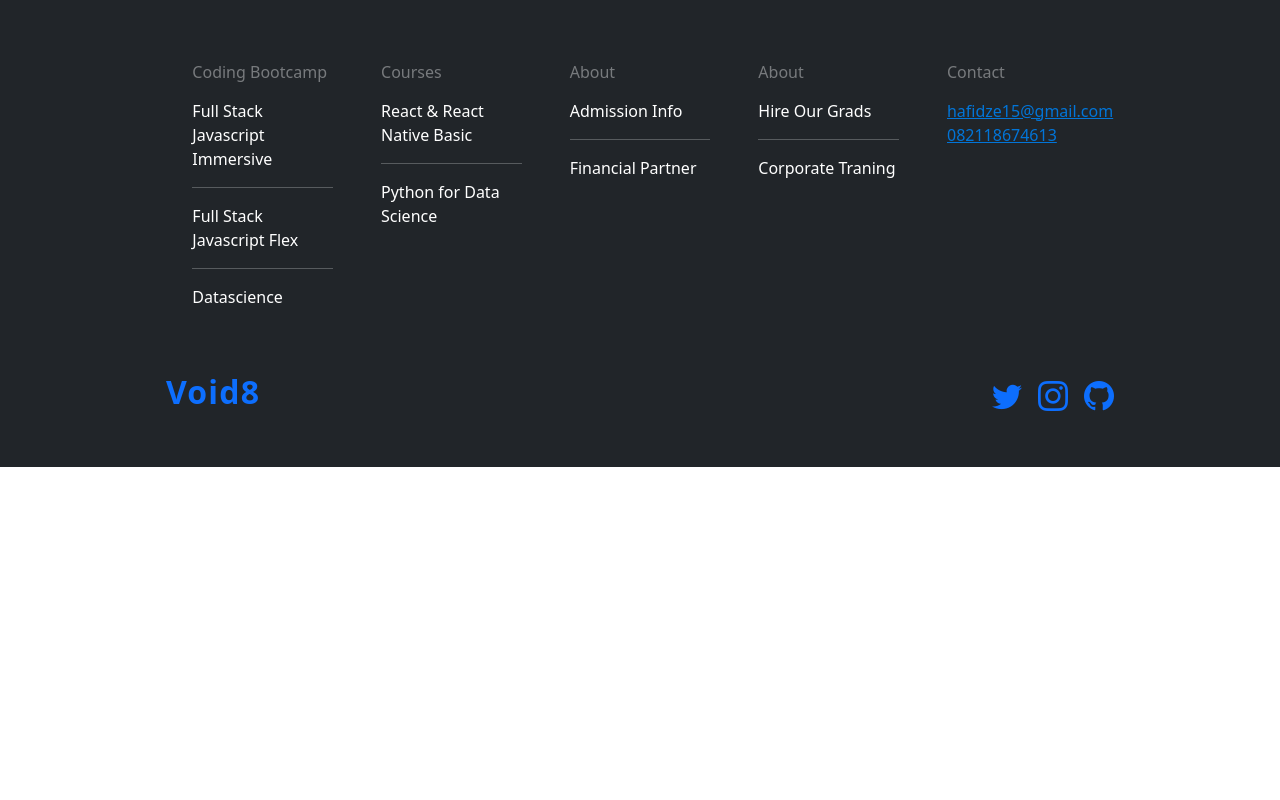
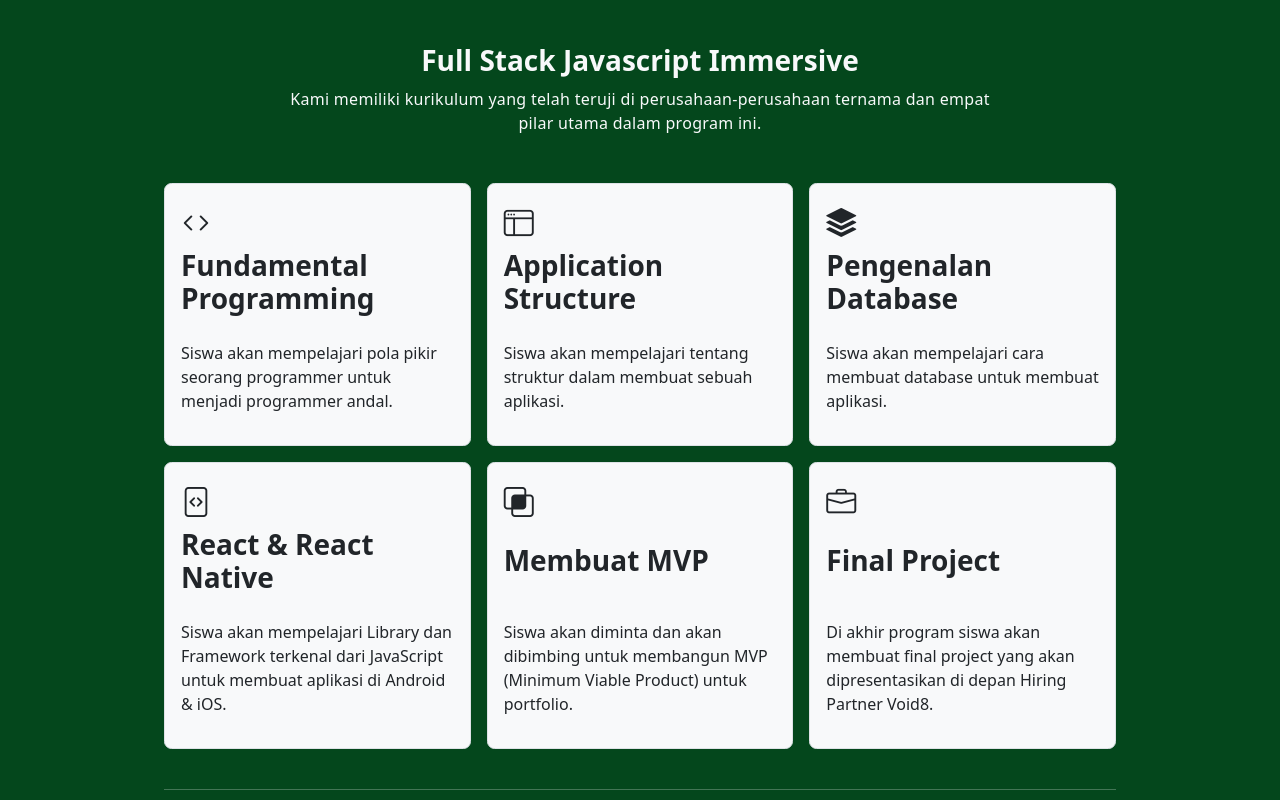
Before and after one commit to hafidzerdityo/react-bootcamp-project, a React (Create React App) app: page /immersivejs in a window 1280 px wide. Shown: the part 1180-1980 px from the top of the page. Before the commit the page ends 1647 px from the top, so only its background shows below. Built offline with nearby package versions, Linux system fonts and the light colour scheme.

Commit message:
init ke berapa ntah

```diff
--- a/public/index.html
+++ b/public/index.html
@@ -21,6 +21,7 @@
   </head>
   <body>
     <noscript>You need to enable JavaScript to run this app.</noscript>
+
     <div id="root"></div>
   </body>
 </html>
--- a/src/App.css
+++ b/src/App.css
@@ -54,6 +54,7 @@
   align-items: center;
   text-align: left;
   height: 50px;
+  margin-bottom: 30px;
 }
 
 .learning-type .card-control-1 h3 {
@@ -125,3 +126,22 @@ ul {
   font-size: 15px;
   margin-bottom: 30px;
 }
+
+.score {
+  background-color: #058c42;
+}
+
+.kurikulum {
+  background-color: #04471c;
+}
+
+.small-container {
+  max-width: 700px;
+  margin: 0 auto;
+  letter-spacing: 0.3px;
+  overflow: auto;
+}
+.medium-container {
+  max-width: 1000px;
+  margin: 0 auto;
+}
--- a/src/components/Footer.js
+++ b/src/components/Footer.js
@@ -5,7 +5,7 @@ const Footer = () => {
   return (
     <footer className="footer bg-dark text-light py-5">
       <div className="container">
-        <div className="row p-3 g-5 d-flex justify-content-center">
+        <div className="row p-3 d-flex justify-content-around">
           <div className="col-md-2 ">
             <div className="link-title">Coding Bootcamp</div>
             <ul className="footer-nav">
@@ -69,22 +69,7 @@ const Footer = () => {
               </li>
             </ul>
           </div>
-          <div className="col-md-2 ">
-            <div className="link-title">About</div>
-            <ul className="footer-nav">
-              <li>
-                <Link to="/" style={{ textDecoration: "none", color: "#fff" }}>
-                  Hire Our Grads
-                </Link>
-              </li>
-              <hr />
-              <li>
-                <Link to="/" style={{ textDecoration: "none", color: "#fff" }}>
-                  Corporate Traning
-                </Link>
-              </li>
-            </ul>
-          </div>
+
           <div className="col-md-2 ">
             <div className="link-title">Contact</div>
             <ul className="footer-nav contact-person">
@@ -102,12 +87,12 @@ const Footer = () => {
 
       <div className="mt-5 container">
         <div className="row align-items-center justify-content-between px-5">
-          <div className="col-md-auto col-12 text-start px-5">
+          <div className="col-md-auto col-12 text-start">
             <Link to="/" style={{ textDecoration: "none" }}>
               <h2 className="footer-brand">Void8</h2>
             </Link>
           </div>
-          <div className="soc col-md-auto col-12 px-5">
+          <div className="soc col-md-auto col-12 ">
             <ul className="row g-3">
               <li className="col-auto">
                 <a href="https://twitter.com/erdityoh">
--- a/src/components/ImmersiveJs.js
+++ b/src/components/ImmersiveJs.js
@@ -3,6 +3,7 @@ import React from "react";
 import ImmersiveShowcase from "./immersiveJsComponents/ImmersiveShowcase";
 import ImmersiveJsScore from "./immersiveJsComponents/ImmersiveJsScore";
 import ImmersiveProgram from "./immersiveJsComponents/ImmersiveProgram";
+import Kurikulum from "./immersiveJsComponents/Kurikulum";
 
 const ImmersiveJs = () => {
   return (
@@ -10,6 +11,7 @@ const ImmersiveJs = () => {
       <ImmersiveShowcase />
       <ImmersiveJsScore />
       <ImmersiveProgram />
+      <Kurikulum />
     </>
   );
 };
--- a/src/components/immersiveJsComponents/ImmersiveJsScore.js
+++ b/src/components/immersiveJsComponents/ImmersiveJsScore.js
@@ -2,7 +2,7 @@ import React from "react";
 
 const ImmersiveJsScore = () => {
   return (
-    <section className="bg-success text-light p-5 my-5">
+    <section className="score text-light p-5 my-5">
       <div className="container ">
         <div className="row ">
           <div className="col">
--- /dev/null
+++ b/src/components/immersiveJsComponents/Kurikulum.js
@@ -0,0 +1,167 @@
+import React from "react";
+
+const Kurikulum = () => {
+  return (
+    <>
+      <section
+        className="kurikulum text-light"
+        style={{ paddingBottom: "30px" }}
+      >
+        <div className="container p-5">
+          <h3
+            className="text-center"
+            style={{ fontWeight: "700", marginBottom: "10px" }}
+          >
+            Full Stack Javascript Immersive
+          </h3>
+          <p className="small-container text-center">
+            Kami memiliki kurikulum yang telah teruji di perusahaan-perusahaan
+            ternama dan empat pilar utama dalam program ini.
+          </p>
+        </div>
+
+        <div className="medium-container px-4 text-dark">
+          <div className="row g-3" style={{ marginBottom: "40px" }}>
+            <div className="col-md-4">
+              <div
+                className="p-3 border bg-light"
+                style={{ borderRadius: "7.5px" }}
+              >
+                <div className="mb-3">
+                  <i className="bi-code" style={{ fontSize: "30px" }}></i>
+                </div>
+                <div>
+                  <div className="card-control-1">
+                    <h3 style={{ fontWeight: "700" }}>
+                      Fundamental Programming
+                    </h3>
+                  </div>
+                  <p>
+                    Siswa akan mempelajari pola pikir seorang programmer untuk
+                    menjadi programmer andal.
+                  </p>
+                </div>
+              </div>
+            </div>
+            <div className="col-md-4">
+              <div
+                className="p-3 border bg-light"
+                style={{ borderRadius: "7.5px" }}
+              >
+                <div className="mb-3">
+                  <i
+                    className="bi-window-sidebar"
+                    style={{ fontSize: "30px" }}
+                  ></i>
+                </div>
+                <div>
+                  <div className="card-control-1">
+                    <h3 style={{ fontWeight: "700" }}>Application Structure</h3>
+                  </div>
+                  <p>
+                    Siswa akan mempelajari tentang struktur dalam membuat sebuah
+                    aplikasi.
+                  </p>
+                </div>
+              </div>
+            </div>
+            <div className="col-md-4">
+              <div
+                className="p-3 border bg-light"
+                style={{ borderRadius: "7.5px" }}
+              >
+                <div className="mb-3">
+                  <i className="bi-stack" style={{ fontSize: "30px" }}></i>
+                </div>
+                <div>
+                  <div className="card-control-1">
+                    <h3 style={{ fontWeight: "700" }}>Pengenalan Database</h3>
+                  </div>
+                  <p>
+                    Siswa akan mempelajari cara membuat database untuk membuat
+                    aplikasi.
+                  </p>
+                </div>
+              </div>
+            </div>
+
+            <div className="col-md-4">
+              <div
+                className="p-3 border bg-light"
+                style={{ borderRadius: "7.5px" }}
+              >
+                <div className="mb-3">
+                  <i className="bi-file-code" style={{ fontSize: "30px" }}></i>
+                </div>
+                <div>
+                  <div className="card-control-1">
+                    <h3 style={{ fontWeight: "700" }}>React & React Native</h3>
+                  </div>
+                  <p>
+                    Siswa akan mempelajari Library dan Framework terkenal dari
+                    JavaScript untuk membuat aplikasi di Android & iOS.
+                  </p>
+                </div>
+              </div>
+            </div>
+            <div className="col-md-4">
+              <div
+                className="p-3 border bg-light"
+                style={{ borderRadius: "7.5px" }}
+              >
+                <div className="mb-3">
+                  <i className="bi-intersect" style={{ fontSize: "30px" }}></i>
+                </div>
+                <div>
+                  <div className="card-control-1">
+                    <h3 style={{ fontWeight: "700" }}>Membuat MVP</h3>
+                  </div>
+                  <p>
+                    Siswa akan diminta dan akan dibimbing untuk membangun MVP
+                    (Minimum Viable Product) untuk portfolio.
+                  </p>
+                </div>
+              </div>
+            </div>
+            <div className="col-md-4">
+              <div
+                className="p-3 border bg-light"
+                style={{ borderRadius: "7.5px" }}
+              >
+                <div className="mb-3">
+                  <i className="bi-briefcase" style={{ fontSize: "30px" }}></i>
+                </div>
+                <div>
+                  <div className="card-control-1">
+                    <h3 style={{ fontWeight: "700" }}>Final Project</h3>
+                  </div>
+                  <p>
+                    Di akhir program siswa akan membuat final project yang akan
+                    dipresentasikan di depan Hiring Partner Void8.
+                  </p>
+                </div>
+              </div>
+            </div>
+          </div>
+          <hr style={{ color: "#fff" }} />
+          <div className="row">
+            <div
+              className="col row justify-content-between align-items-center"
+              style={{ height: "100px" }}
+            >
+              <p style={{ color: "#fff" }} className="col-auto ">
+                Lebih lengkapnya, kamu bisa download silabus Full Stack
+                Javascript Immersive:
+              </p>
+              <button className="col-auto btn btn-primary">
+                DOWNLAOD SILABUS
+              </button>
+            </div>
+          </div>
+        </div>
+      </section>
+    </>
+  );
+};
+
+export default Kurikulum;
```
